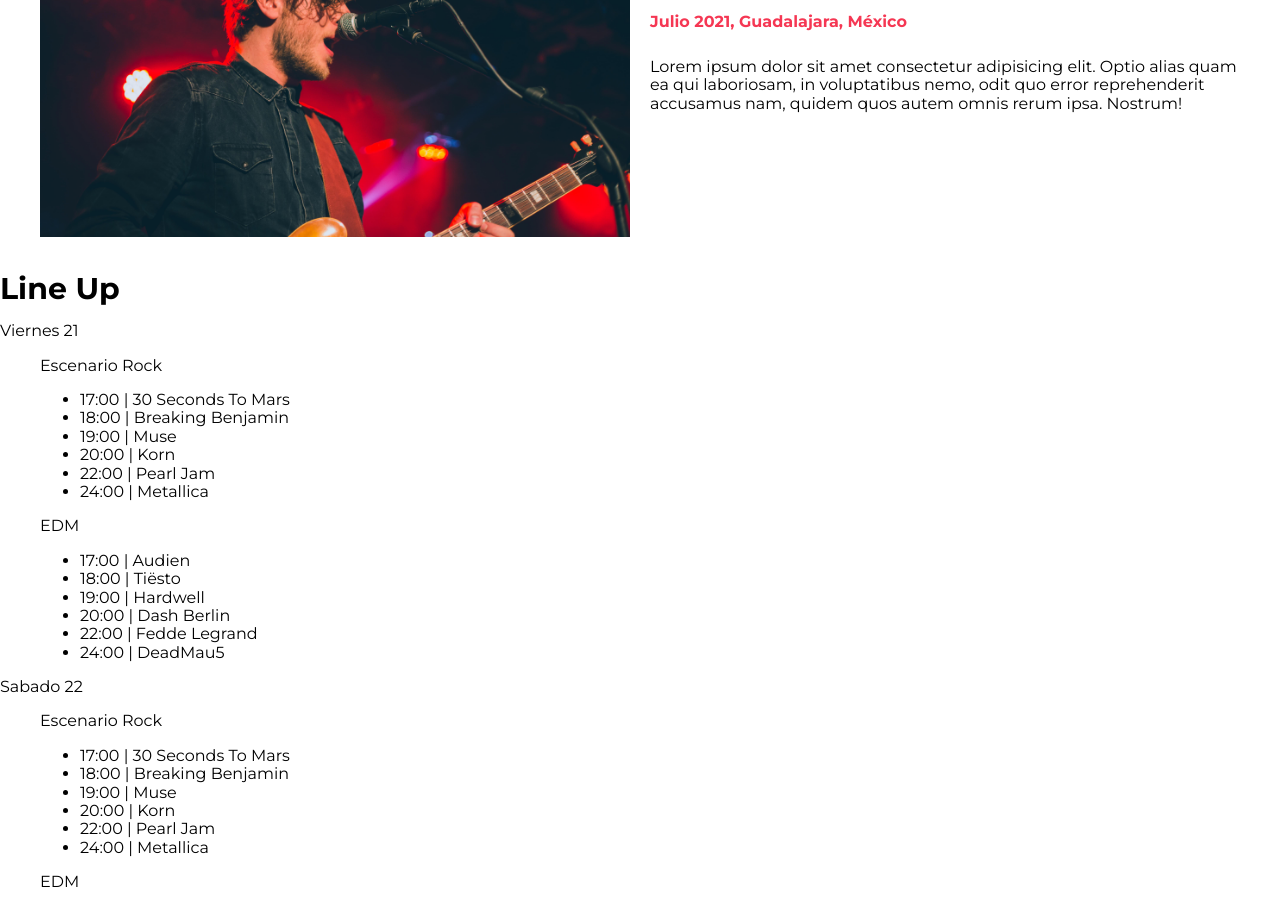
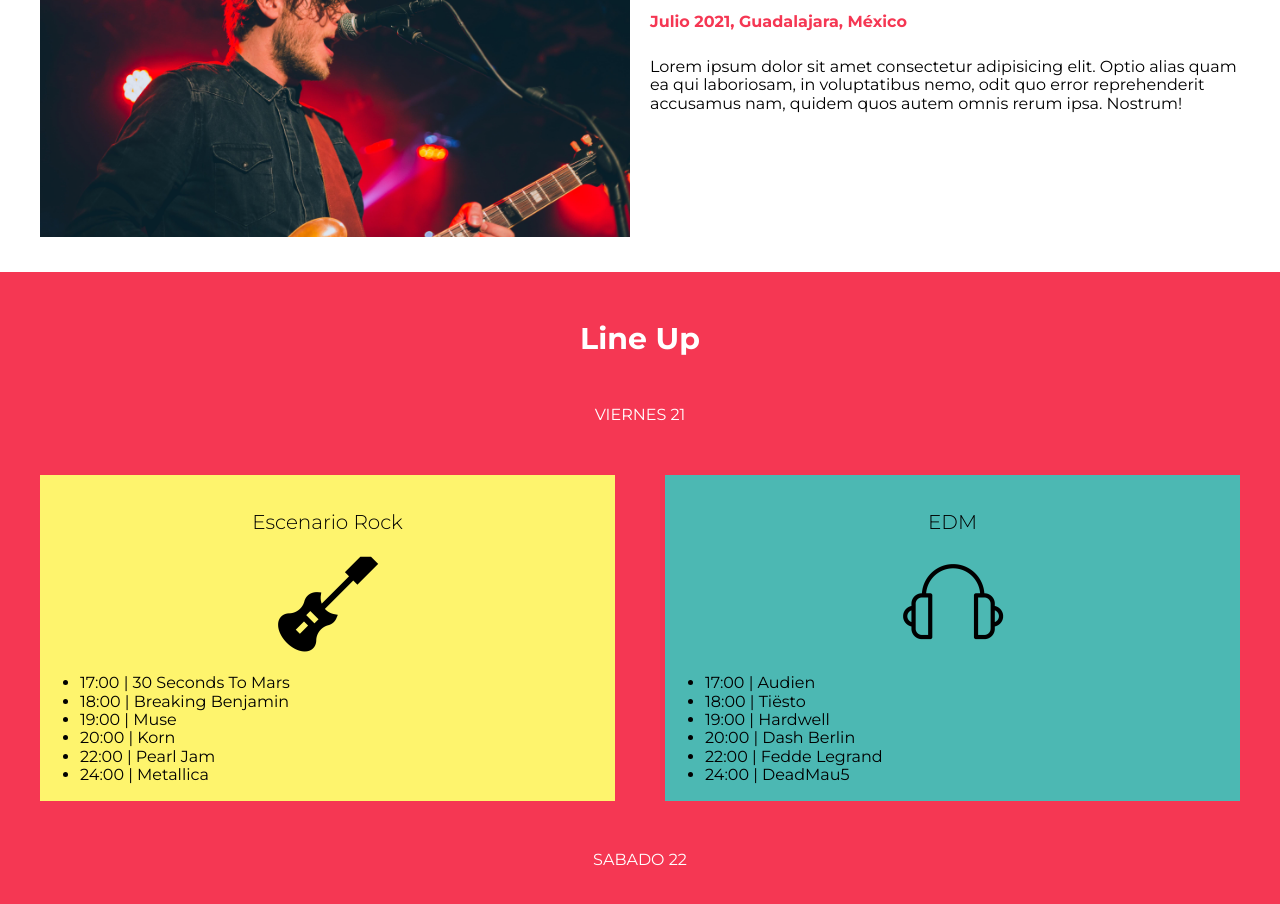
Before and after one commit to NoName9621/Rock-EDM-Festival---curso-de-desarrollo-web, a website: page index.html in a window 1280 px wide. Shown: the part 782-1686 px from the top of the page. Drawn offline with Linux system fonts and the light colour scheme.

Commit message:
estilos a los escenarios, excepto listas dentro de estas

```diff
--- a/index.html
+++ b/index.html
@@ -48,7 +48,7 @@
         </div>
     </div>
 
-    <section>
+    <section class="lineup">
         <h3>Line Up</h3>
 
         <p class="dia">Viernes 21</p>
--- a/src/scss/app.scss
+++ b/src/scss/app.scss
@@ -2,6 +2,7 @@
 @import url('https://fonts.googleapis.com/css2?family=Montserrat:wght@300;400;700;900&family=Open+Sans&family=PT+Sans:wght@400;700&display=swap');
 @import "base/variables";
 @import "base/globales";
+@import "base/utilidades";
 @import "base/mixins";
 
 @import "layout/header";
--- /dev/null
+++ b/src/scss/base/_utilidades.scss
@@ -0,0 +1,7 @@
+.bg-verde {
+    background-color: $verde;
+}
+
+.bg-amarillo {
+    background-color: $amarillo;
+}
--- a/src/scss/layout/_lineup.scss
+++ b/src/scss/layout/_lineup.scss
@@ -0,0 +1,52 @@
+.lineup {
+    background-color: $rosa;
+    padding: $separacion 0;
+
+    h3, p {
+        color: $blanco;
+        text-align: center;
+    }
+    .dia {
+        text-transform: uppercase;
+        margin: $separacion 0;
+    }
+}
+
+.escenarios-contenedor {
+    @include tablet {
+        @include grid(2, $separacion)
+    }
+    .escenario {
+        padding-top: calc($separacion/3);
+    }
+
+    .nombre-escenario {
+        color: $negro;
+        font-size: 2rem;
+        font-weight: $delgada;
+
+        &::after{
+            content: '';
+            display: block;
+            width: 15rem;
+            height: 10rem;
+            margin: 2rem auto 0;
+            background-size: 20rem;
+            background-repeat: no-repeat;
+            background-position: center center;
+        }
+    }
+}
+
+.edm .nombre-escenario {
+    &::after {
+        background-image: url(../img/icono_edm.png);
+
+    }
+}
+
+.rock .nombre-escenario {
+    &::after {
+        background-image: url(../img/icono_rock.png);
+    }
+}
--- a/src/scss/layout/_video.scss
+++ b/src/scss/layout/_video.scss
@@ -1,5 +1,5 @@
 .video {
-    height: 50rem;
+    max-height: 50rem;
     position: relative;
     overflow: hidden;
 
@@ -33,7 +33,7 @@
         flex-direction: column;
         align-items: flex-start;
         color: $blanco;
-        font-size: 7rem;
+        font-size: 5rem;
 
 
         span {
```
Also changed, not shown: build/css/app.css.
